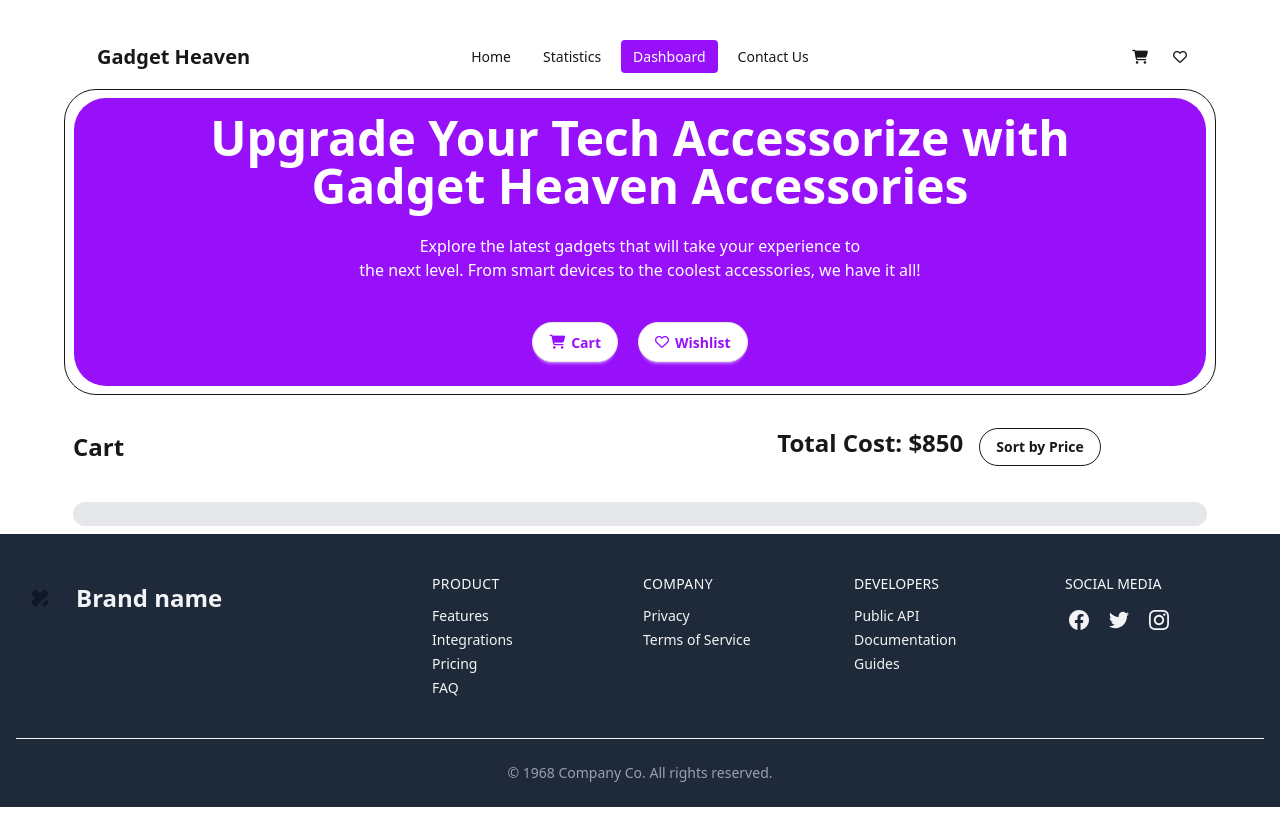
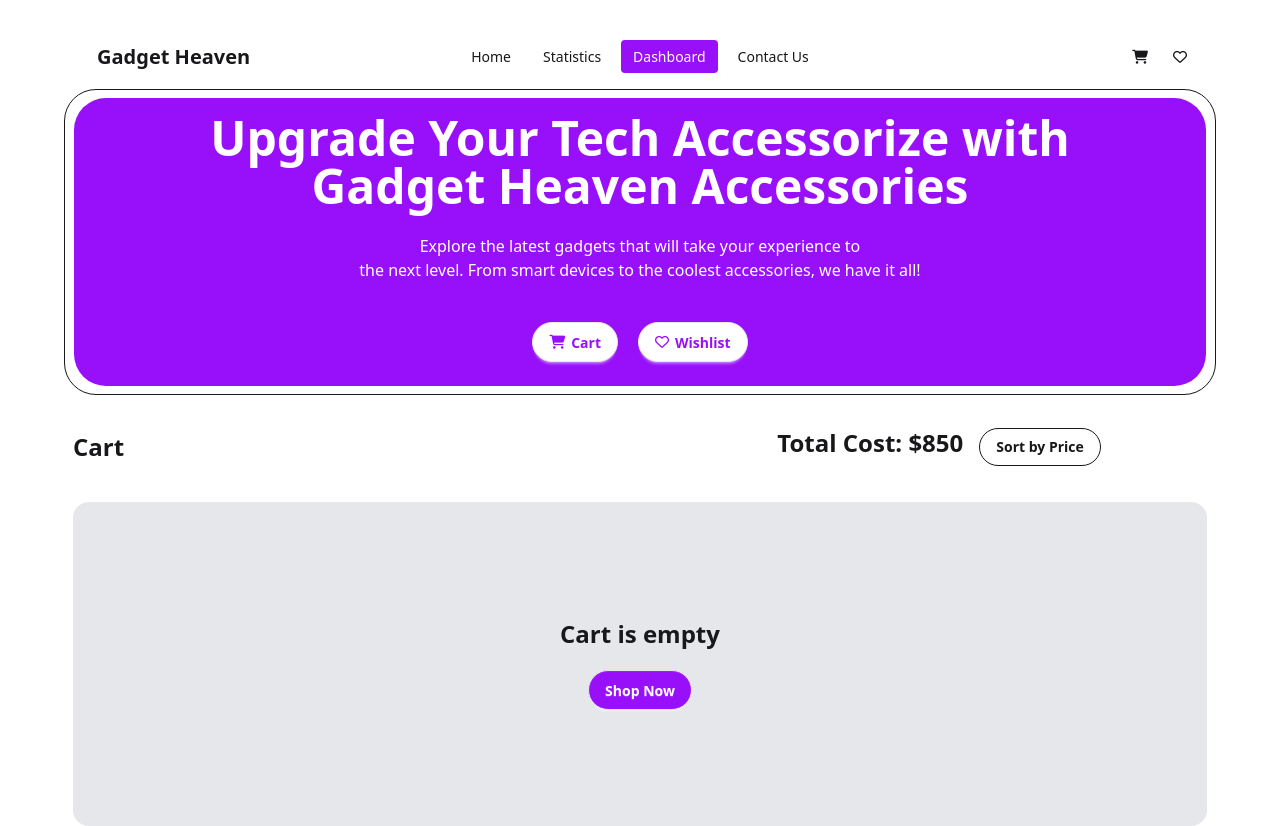
Before and after one commit to habibulalam/R-a8-Gadget-Heaven, a React (Vite) app: page /dashboard in a window 1280 px wide. Shown: the top 826 px of the page. Built offline with nearby package versions, Linux system fonts and the light colour scheme.

Commit message:
React Toastify installed

```diff
--- a/src/Components/Dashboard/Dashboard.jsx
+++ b/src/Components/Dashboard/Dashboard.jsx
@@ -1,5 +1,6 @@
 import { useContext, useEffect, useState } from "react";
 import { ProductContext } from "../../App";
+import { Link } from "react-router-dom";
 
 
 const Dashboard = () => {
@@ -63,7 +64,12 @@ const Dashboard = () => {
                     {/* Cart item container */}
                     <div className="bg-gray-200 p-3 rounded-2xl">
                         {/* Cart */}
-                        {
+                        {currentCartProduct.length === 0 ? <div className="flex flex-col items-center justify-center h-[300px]">
+                            <h1 className="text-2xl font-semibold text-center mb-5">Cart is empty</h1>
+                            <div className="text-center">
+                                <Link to={"/"} className="btn bg-purple-600 hover:border-purple-600 hover:scale-105 text-white rounded-4xl">Shop Now</Link>
+                            </div>
+                        </div> :
                             currentCartProduct.map((product, index) => (
                                 <div key={index} className="border rounded-xl p-5 bg-white mb-5 relative">
                                     {/* Info container */}
```
